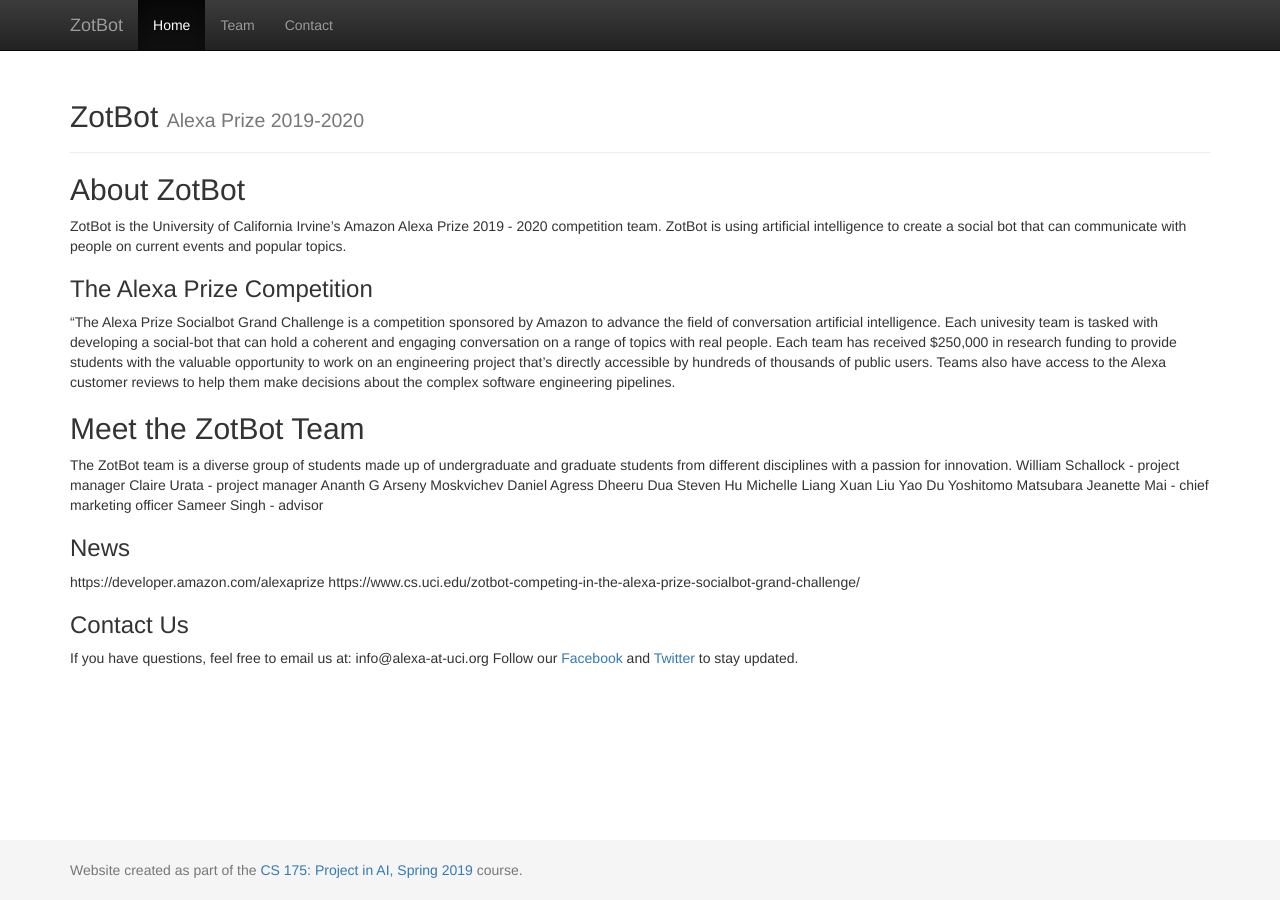
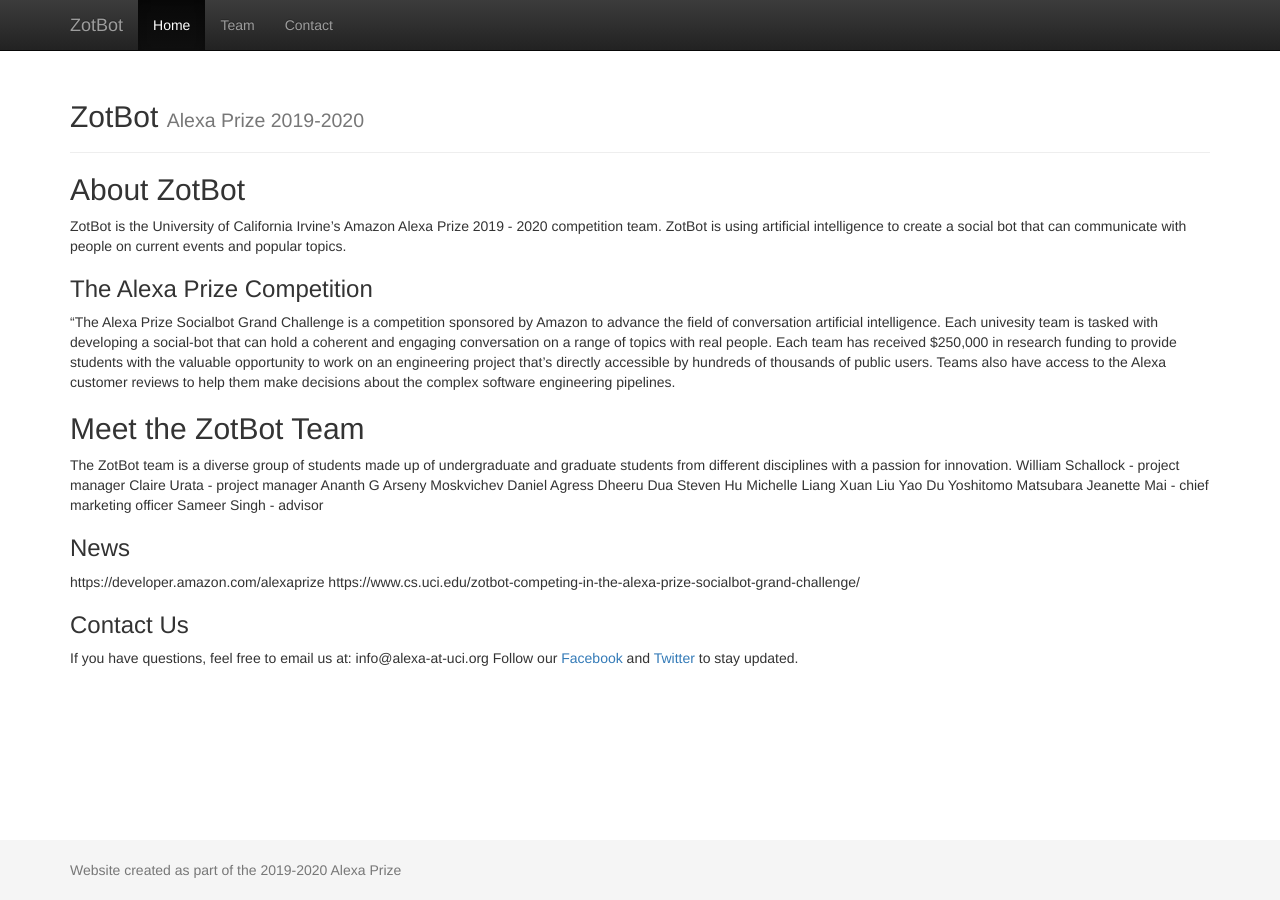
Before and after one commit to uci-zotbot/zotbot, a Jekyll site: the page built from docs/index.md, in a window 1280 px wide. Built offline with Jekyll 4.4.1, drawn with Linux system fonts in a browser that asks for light colours.

Commit message:
Update default.html

```diff
--- a/docs/_layouts/default.html
+++ b/docs/_layouts/default.html
@@ -79,7 +79,7 @@
 
     <footer class="footer">
       <div class="container">
-        <p class="text-muted">Website created as part of the <a href="https://canvas.eee.uci.edu/courses/15949">CS 175: Project in AI, Spring 2019</a> course.</p>
+        <p class="text-muted">Website created as part of the 2019-2020 Alexa Prize</p>
       </div>
     </footer>
 
```
